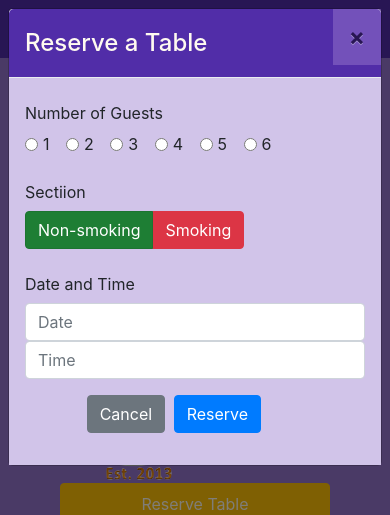
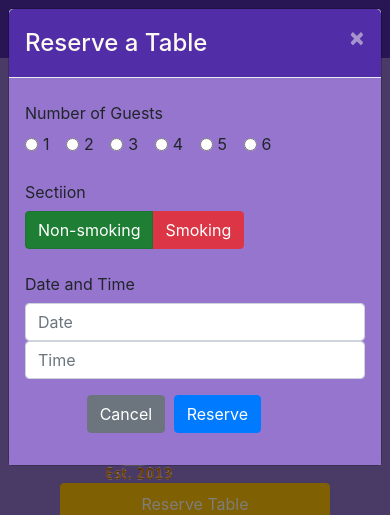
Before and after one commit to learningstuffz/bootstrap4-learn, a website: page index.html in a window 390 px wide. Both pictures are taken after a click on the button "Reserve Table". Shown: the top 515 px of the page. Drawn offline with nearby package versions, Linux system fonts and the light colour scheme.

Commit message:
NPM Scripts 1

```diff
--- a/css/styles.scss
+++ b/css/styles.scss
@@ -2,6 +2,7 @@ $lt-gray: #ddd;
 $background-dark: #512DA8;
 $background-light: #9575CD;
 $background-pale: #D1C4E9;
+$floralwhite: #fffaf0;
 
 // Height variables
 $carousel-item-height: 300px;
@@ -75,20 +76,18 @@ body{
 }
 
 .modal-header {
-    background: $background-dark;
-
-    .modal-title {
-        color: floralwhite;
-    }
-    [data-dismiss] {
-        background: $background-light;
-    }
+    background-color: $background-dark;
+    color: $floralwhite;
 }
 
 .modal-body {
-    background: $background-pale;
+    background-color: $background-light;
 }
 
-.id-login {
-    cursor: pointer;
+.close {
+    color: $floralwhite;
 }
+
+input[type="radio"] {
+    margin: 0 10px 0 10px;
+}
--- a/index.html
+++ b/index.html
@@ -264,36 +264,7 @@
     <script src="node_modules/jquery/dist/jquery.slim.min.js"></script>
     <script src="node_modules/popper.js/dist/umd/popper.min.js"></script>
     <script src="node_modules/bootstrap/dist/js/bootstrap.min.js"></script>
-    <script>
-        $(document).ready(function(){
-            $("#carouselButton").click(function(){
-                if ($("#carouselButton").children("span").hasClass('fa-pause')) {
-                    $("#mycarousel").carousel('pause');
-                    $("#carouselButton").children("span").removeClass('fa-pause');
-                    $("#carouselButton").children("span").addClass('fa-play');
-                }
-                else if ($("#carouselButton").children("span").hasClass('fa-play')){
-                    $("#mycarousel").carousel('cycle');
-                    $("#carouselButton").children("span").removeClass('fa-play');
-                    $("#carouselButton").children("span").addClass('fa-pause');
-                }
-            });
-
-            /**
-                Initiate Reserve Table Modal
-            **/
-            $("#callReserve").on('click', function() {
-                $('#reservation').modal('toggle')
-            });
-
-            /**
-                Initiate Login Modal
-            **/
-            $("#callLogin").on('click', function() {
-                $('#loginModal').modal('toggle')
-            });
-        });
-    </script>
+    <script src="js/scripts.js"></script>
 </body>
 
 </html>
--- /dev/null
+++ b/js/scripts.js
@@ -0,0 +1,28 @@
+$(document).ready(function(){
+    $("#carouselButton").click(function(){
+        if ($("#carouselButton").children("span").hasClass('fa-pause')) {
+            $("#mycarousel").carousel('pause');
+            $("#carouselButton").children("span").removeClass('fa-pause');
+            $("#carouselButton").children("span").addClass('fa-play');
+        }
+        else if ($("#carouselButton").children("span").hasClass('fa-play')){
+            $("#mycarousel").carousel('cycle');
+            $("#carouselButton").children("span").removeClass('fa-play');
+            $("#carouselButton").children("span").addClass('fa-pause');
+        }
+    });
+
+    /**
+        Initiate Reserve Table Modal
+    **/
+    $("#callReserve").on('click', function() {
+        $('#reservation').modal('toggle')
+    });
+
+    /**
+        Initiate Login Modal
+    **/
+    $("#callLogin").on('click', function() {
+        $('#loginModal').modal('toggle')
+    });
+});
```
Also changed, not shown: package.json (+7 -3 lines), css/styles.css.
